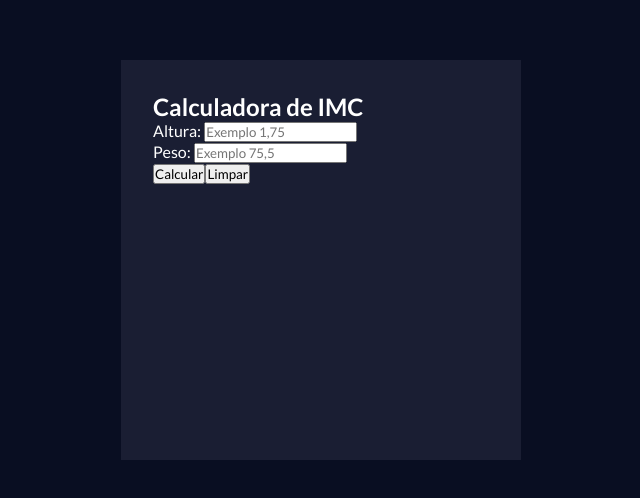
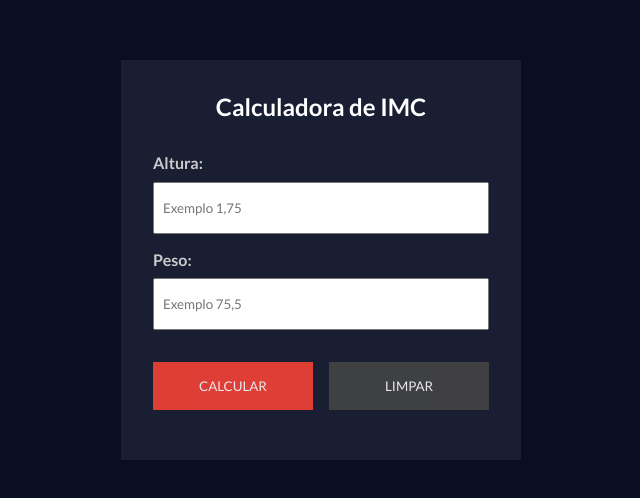
Before and after one commit to andrelessssa/Projeto_IMC_React, a React (Vite) app in the folder imc_calc/: page / in a window 1280 px wide. Shown: the part 140-638 px from the top of the page, without its empty margins (319-959 px from the left). Built offline with nearby package versions, Linux system fonts and the light colour scheme.

Commit message:
:construction: função limpar form
 :construction: função limpar form

```diff
--- /dev/null
+++ b/imc_calc/src/components/Button.css
@@ -0,0 +1,16 @@
+button{
+    text-transform: uppercase;
+    padding: 1rem  1.5rem;
+    background-color: #F44236;
+    border: none;
+    color: #FFFFFF;
+    cursor: pointer;
+    opacity: .9;
+    flex: 1;
+}
+button:hover{
+    opacity: 1;
+}
+#clear-btn{
+    background-color: #444444;
+}
--- /dev/null
+++ b/imc_calc/src/components/Button.jsx
@@ -0,0 +1,15 @@
+import './Button.css'
+
+const Button = ({id, text, action}) => {
+  const handleAction = (e) =>{
+    action(e);
+
+
+  }
+  return (
+
+    <button id={id} onClick={handleAction}>{text}</button>
+  )
+}
+
+export default Button;
--- a/imc_calc/src/components/ImcCalc.css
+++ b/imc_calc/src/components/ImcCalc.css
@@ -0,0 +1,35 @@
+#calc-container h2{
+    text-align: center;
+    margin-bottom: 2rem;
+}
+.form-inputs{
+    display: flex;
+    flex-direction: column;
+    justify-content: space-between;
+
+
+}
+.form-control{
+    display: flex;
+    flex-direction: column;
+    flex: 1;
+    margin-bottom: 1rem;
+}
+.form-control label{
+    font-weight: bold;
+    margin-bottom: .6rem;
+    color: #CCCCCC;
+
+}
+.form-control input{
+    padding: 1rem .5rem;
+
+}
+.action-control {
+    display: flex;
+    justify-content: space-between;
+    gap: 1rem;
+    margin-top: 2rem;
+
+
+}
--- a/imc_calc/src/components/ImcCalc.jsx
+++ b/imc_calc/src/components/ImcCalc.jsx
@@ -1,23 +1,39 @@
+
+import { useState } from "react";
+import Button from "./Button";
 import "./ImcCalc.css";
 
 const ImcCalc = () => {
+    const [height, setHeight] = useState("");
+    const [weight, setWeight] = useState("");
+
+    const clearForm = (e) => {
+        e.preventDefault();
+        setHeight("");
+        setWeight("");
+    }
+
   return (
-    <div id="calc_container">
+    <div id="calc-container">
         <h2>Calculadora de IMC</h2>
         <form id="imc-form">
             <div className="form-inputs">
                 <div className="form-control">
                     <label htmlFor="heigt" >Altura: </label>
-                    <input type="text" name="height" id="height" placeholder="Exemplo 1,75" />
+                    <input type="text" name="height" id="height" placeholder="Exemplo 1,75"
+                    onChange={(e) => setHeight(e.target.value)} value={height} />
+
                 </div>
             </div>
             <div className="form-control">
                     <label htmlFor="weight" >Peso: </label>
-                    <input type="text" name="weigtht" id="weight" placeholder="Exemplo 75,5" />
+                    <input type="text" name="weigtht" id="weight" placeholder="Exemplo 75,5"
+                    onChange={(e) => setWeight(e.target.value)} value={weight} />
                 </div>
                 <div className="action-control">
-                    <button>Calcular</button>
-                    <button>Limpar</button>
+                    <Button id="calc-btn" text="Calcular"/>
+                    <Button id="clear-btn" text="Limpar" action={clearForm}/>
+
                 </div>
 
         </form>
```
